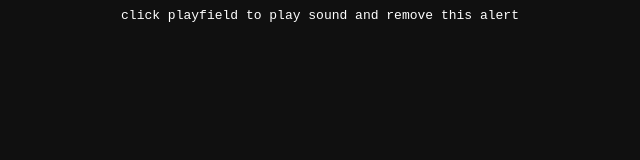
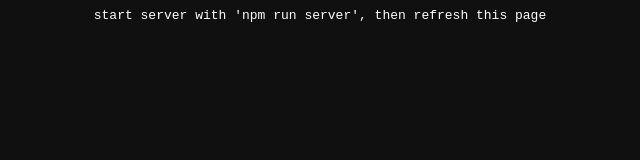
Before and after one commit to daveseah/rb2019-tennis, a website built with Parcel: page game/app/index.html in a window 1280 px wide. Shown: the full height of the page, 320-960 px from the left. Built offline with nearby package versions, Linux system fonts and the light colour scheme; no server answers.

Commit message:
add "must run server" prompting

```diff
--- a/game/app/constants.js
+++ b/game/app/constants.js
@@ -1,4 +1,4 @@
-const WIDTH = 1000;
+const WIDTH = 900;
 const ASPECT = 4 / 3;
 const PADDLE_UNITS = 7;
 const SCORE_MAX = 9;
--- a/game/app/index.html
+++ b/game/app/index.html
@@ -23,7 +23,7 @@
   </head>
   <body>
     <div id="alert" style="color:white;font-family:monospace;text-align:center">
-      click playfield to play sound and remove this alert
+      start server with 'npm run server', then refresh this page
     </div>
     <script src="./index.js"></script>
   </body>
--- a/game/app/index.js
+++ b/game/app/index.js
@@ -25,8 +25,6 @@
   m_canvas.height = HEIGHT;
   m_ctx = m_canvas.getContext('2d');
   document.body.appendChild(m_canvas);
-  // user must click to enable audio
-  AUDIO.ClickToEnable(m_canvas);
 
   // keep track of keyboard presses
   m_keystate = {};
@@ -42,6 +40,11 @@
   m_socket = new WebSocket(m_socket_url);
   // case 1: run game on successful connection
   m_socket.onopen = () => {
+    // replace alert with 'user must click to enable audio'
+    AUDIO.ClickToEnable(m_canvas);
+    let alert = document.getElementById('alert');
+    alert.textContent = 'click playfield to play sound and remove this alert';
+    // initialize the game
     m_socket.send('client : open connection');
     InitGame();
     StepGame();
```
